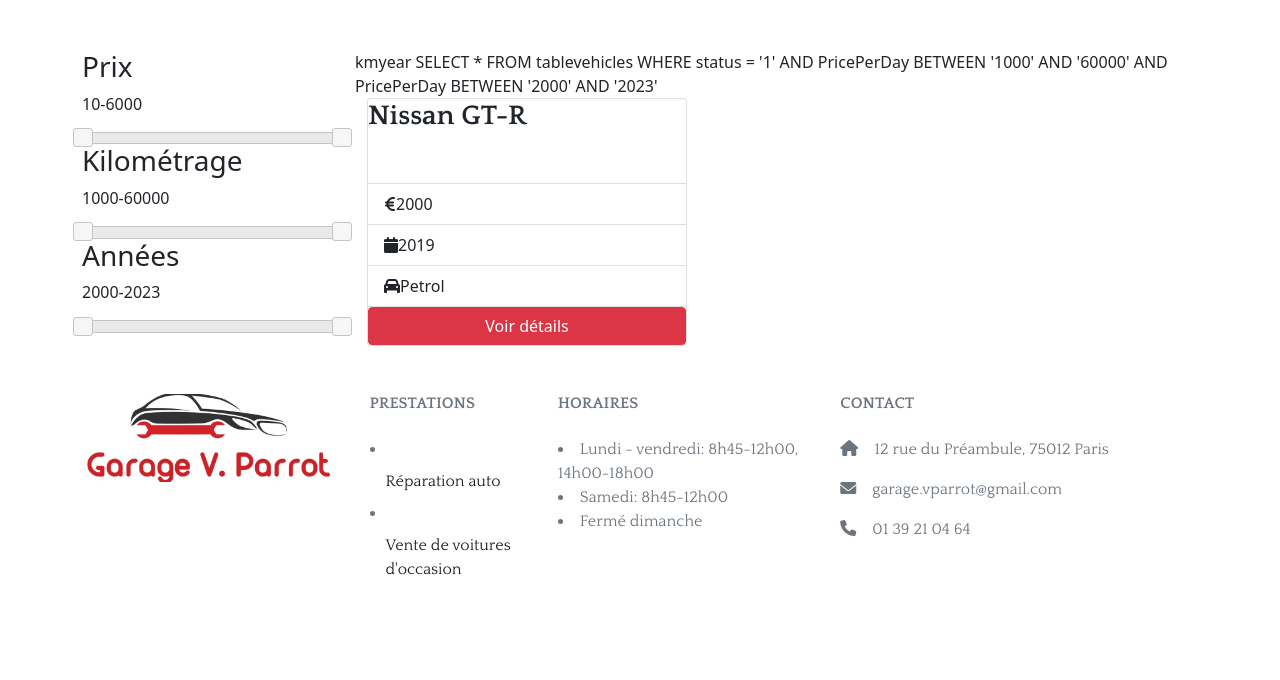
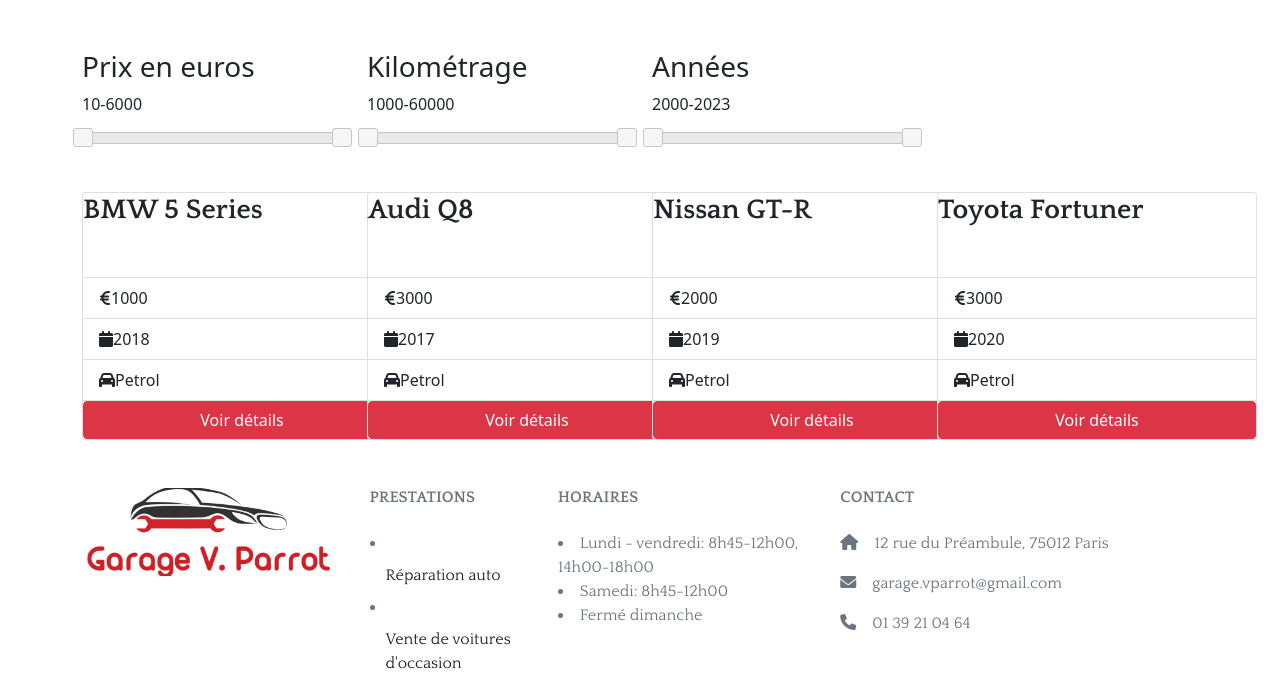
Before and after one commit to ATML-TD/ECF_Garage_2023, a PHP site: page /CarsList.php in a window 1280 px wide. Shown: the part 150-830 px from the top of the page. Before the commit the page ends 725 px from the top, so only its background shows below. Run offline with PHP 8.4, Linux system fonts and the light colour scheme; data comes from the database, SQL or seed files in the repository.

Commit message:
Front display cars

```diff
--- a/FilterCars.php
+++ b/FilterCars.php
@@ -11,23 +11,19 @@
         $query .= "
     AND PricePerDay BETWEEN '" . $_POST["minimum_price"] . "' AND '" . $_POST["maximum_price"] . "'
     ";
-    echo("price");
     }
 
     if (isset($_POST["minimum_km"], $_POST["maximum_km"]) && !empty($_POST["minimum_km"]) && !empty($_POST["maximum_km"])) {
         $query .= "
     AND PricePerDay BETWEEN '" . $_POST["minimum_km"] . "' AND '" . $_POST["maximum_km"] . "'
     ";
-    echo("km");
     }
 
     if (isset($_POST["minimum_year"], $_POST["maximum_year"]) && !empty($_POST["minimum_year"]) && !empty($_POST["maximum_year"])) {
         $query .= "
-    AND PricePerDay BETWEEN '" . $_POST["minimum_year"] . "' AND '" . $_POST["maximum_year"] . "'
+    AND ModelYear BETWEEN '" . $_POST["minimum_year"] . "' AND '" . $_POST["maximum_year"] . "'
     ";
-    echo("year");
     }
-    echo($query);
     $statement = $pdo->prepare($query);
     $statement->execute();
     $result = $statement->fetchAll();
--- a/includes/DisplayCars.php
+++ b/includes/DisplayCars.php
@@ -7,30 +7,28 @@
 
 <div class="container">
     <div class="row">
-        <div class="col-md-3">
-            <div class="list-group">
-                <h3>Prix</h3>
+        <div class="col-md-3 mb-5">
+            <h3>Prix en euros</h3>
             <input type="hidden" id="hidden_minimum_price" value="0" />
             <input type="hidden" id="hidden_maximum_price" value="6000" />
             <p id="price_show">10-6000</p>
             <div id="price_range"></div>
         </div>
-            <div class="list-group">
+        <div class="col-md-3">
             <h3>Kilométrage</h3>
             <input type="hidden" id="hidden_minimum_km" value="1000" />
             <input type="hidden" id="hidden_maximum_km" value="60000" />
             <p id="km_show">1000-60000</p>
             <div id="km_range"></div>
         </div>
-            <div class="list-group">
+        <div class="col-md-3">
             <h3>Années</h3>
             <input type="hidden" id="hidden_minimum_year" value="2000" />
             <input type="hidden" id="hidden_maximum_year" value="2023" />
             <p id="year_show">2000-2023</p>
             <div id="year_range"></div>
         </div>
-        </div>
-        <div class="col-md-9">
+        <div class="d-flex col-md-12 justify-content-around ">
             <div class="row filter_data"></div>
         </div>
     </div>
```
Lines whose indentation alone changed are shown as unchanged.
